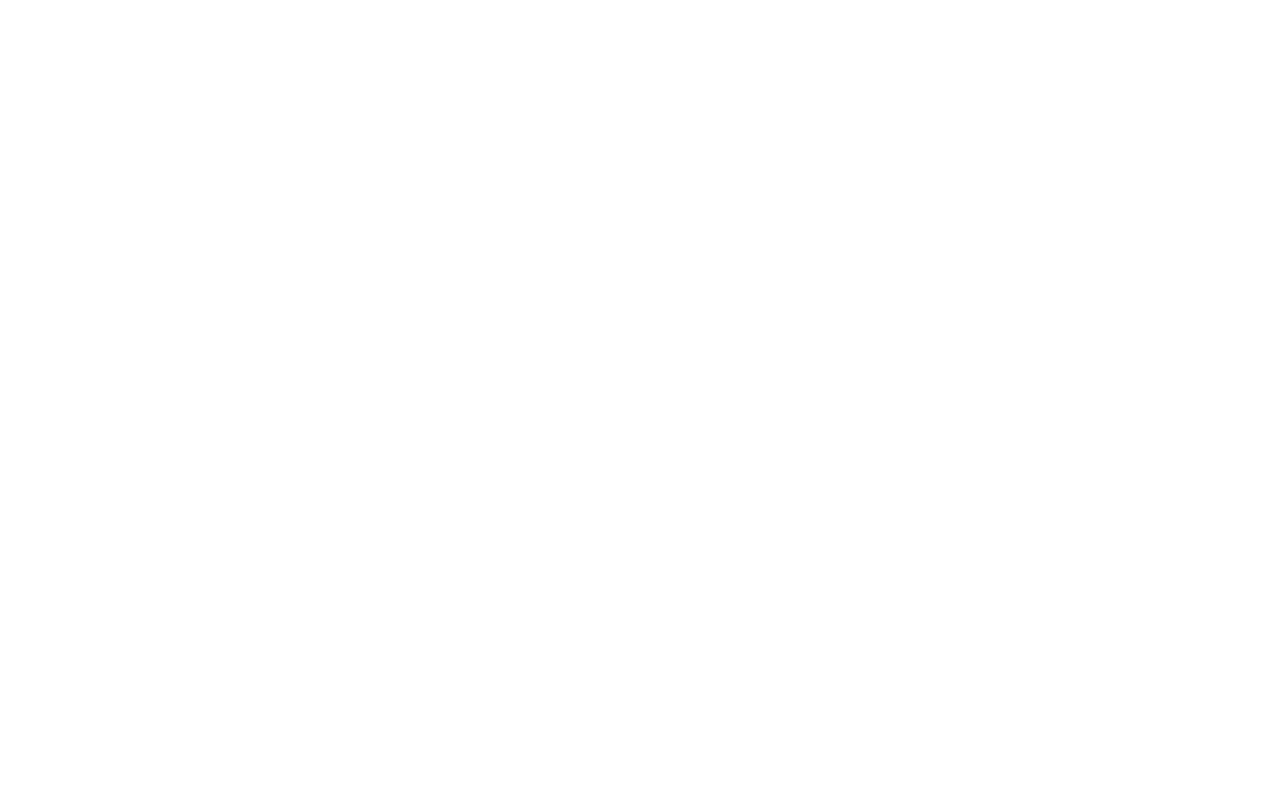
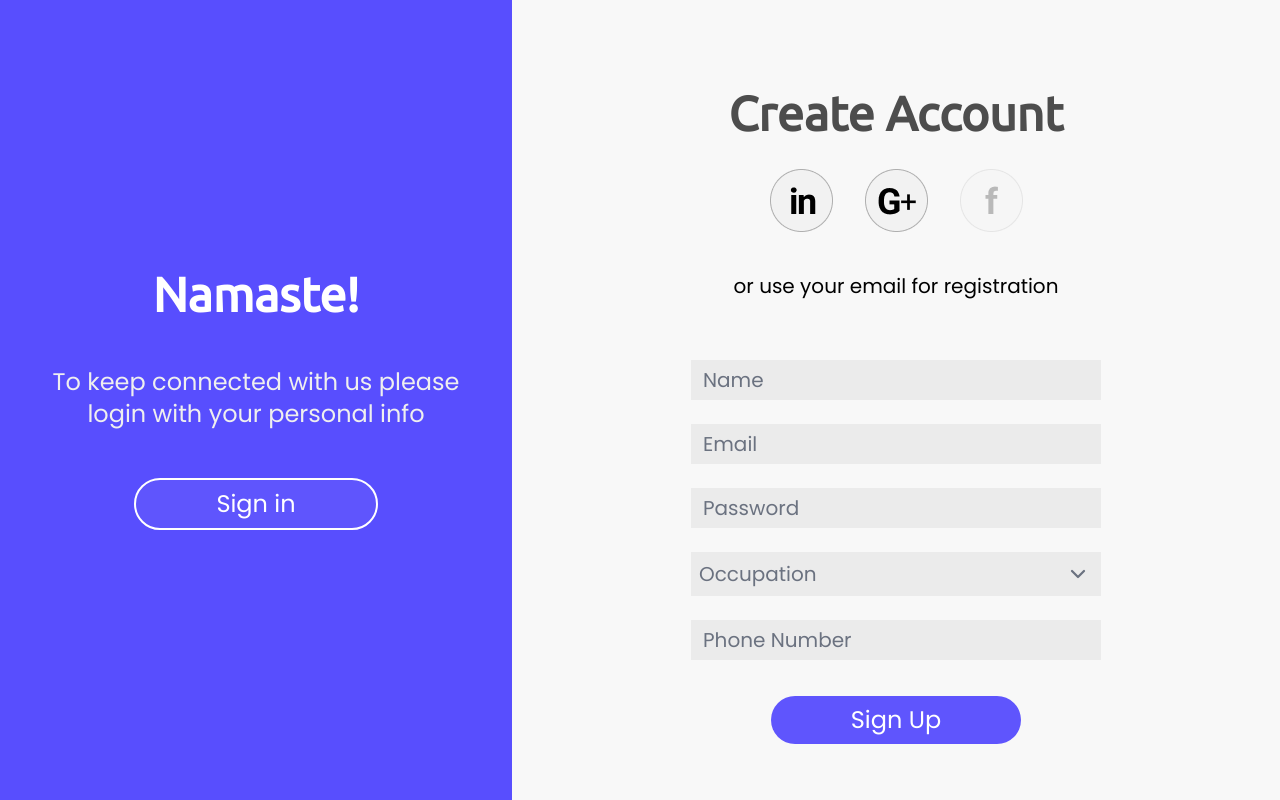
Before and after one commit to IVARA-Application/IV-WEB-FRONTEND-TEAM-MentorBABA, a React (Create React App) app in the folder client/: page /register in a window 1280 px wide. Built offline with nearby package versions, Linux system fonts and the light colour scheme.

Commit message:
:sparkles: Add sign up page

```diff
--- a/client/src/App.js
+++ b/client/src/App.js
@@ -1,6 +1,5 @@
 import HomeComp from "./Components/HomeRoute";
 import { BrowserRouter, Route, Switch } from "react-router-dom";
-import CreateAccount from "./Components/CreateAccount";
 import StartupNews from "./Components/StartupNews";
 import BabaBlogs from "./Components/BabaBlogs";
 import EntrepreneurNews from "./Components/EntrepreneurNews";
@@ -21,6 +20,7 @@
 import OyoInfo from "./Components/EntrepreneurNews/OyoInfo";
 import Cred from "./Components/EntrepreneurNews/Cred";
 import LoginPage from "./pages/loginPage";
+import RegisterPage from "./pages/registerPage";
 
 function App() {
   return (
@@ -39,8 +39,8 @@
           <Route exact path="/login">
             <LoginPage />
           </Route>
-          <Route exact path="/CreateAccount">
-            <CreateAccount />
+          <Route exact path="/register">
+            <RegisterPage />
           </Route>
           <Route exact path="/StartupNews">
             <StartupNews />
--- a/client/src/Components/signIn/signIn.jsx
+++ b/client/src/Components/signIn/signIn.jsx
@@ -103,7 +103,7 @@
         <p className="py-12 text-2xl text-center">
           Enter your personal details <br /> and start journey with us
         </p>
-        <Link Link to="/CreateAccount">
+        <Link Link to="/register">
           <button className="rounded-full py-2 px-20 border-2 border-white text-2xl ">
             Sign up
           </button>
--- /dev/null
+++ b/client/src/Components/signup/signUp.jsx
@@ -0,0 +1,124 @@
+import React, { useState } from "react";
+import axios from "axios";
+import fb from "../../img/facebook.png";
+import google from "../../img/google.png";
+import linkedin from "../../img/linkedin.png";
+import { Link } from "react-router-dom";
+
+export default function SignUp() {
+  const [disabled, setDisabled] = useState("");
+  const [message, setMessage] = useState("Sign Up");
+
+  async function handleRegisterSubmission(event) {
+    event.preventDefault();
+    setMessage("Please Wait");
+    setDisabled("true");
+    console.log("Sending...");
+    try {
+      const response = await axios.post(
+        "https://1qfcnu37he.execute-api.ap-south-1.amazonaws.com/latest/user/register",
+        {
+          name: document.getElementById("name-input").value,
+          email: document.getElementById("email-input").value,
+          password: document.getElementById("password-input").value,
+          occupation: document.getElementById("occupation-input").value,
+          phone: document.getElementById("phone-input").value,
+        },
+        {
+          validateStatus: function (status) {
+            return status >= 200 && status < 500;
+          },
+          headers: {
+            "Content-Type": "application/json",
+          },
+        }
+      );
+      if (!response.data.success) throw Error(response.data.message);
+      window.localStorage.setItem("token", response.data.token);
+      alert(
+        "You are signed up for. Welcome to MentorBaba! Please sign in to continue."
+      );
+      window.location.replace("/login");
+    } catch (error) {
+      console.error(error);
+      alert(error.message);
+    }
+  }
+
+  return (
+    <div className="flex flex-wrap createacc-container">
+      <div className="left-createacc w-full md:w-2/5 flex flex-col items-center justify-center">
+        <h1 className="text-5xl font-bold">Namaste!</h1>
+        <p className="py-12 text-2xl text-center">
+          To keep connected with us please <br /> login with your personal info
+        </p>
+        <Link to="/login">
+          <button className="rounded-full py-2 px-20 border-2 border-white text-2xl ">
+            Sign in
+          </button>
+        </Link>
+      </div>
+      <div className="right-createacc w-full md:w-3/5 flex flex-col items-center justify-center">
+        <h1 className="text-3xl md:text-5xl mt-12 font-bold pb-8">
+          Create Account
+        </h1>
+        <div className="signin-options flex space-x-4 lg:space-x-8">
+          <a href="https://vkrx5omg34.execute-api.ap-south-1.amazonaws.com/latest/login/linkedin">
+            <img className="object-contain" src={linkedin} alt="Linkedin" />
+          </a>
+          <a href="https://vkrx5omg34.execute-api.ap-south-1.amazonaws.com/latest/login/google">
+            <img className="object-contain" src={google} alt="Google" />
+          </a>
+          <img className="object-contain opacity-25" src={fb} alt="Facebook" />
+        </div>
+        <p className="py-10 text-xl">or use your email for registration</p>
+        <form className="py-2 flex flex-col px-4 md:px-0">
+          <input
+            className="my-3"
+            type="text"
+            placeholder="Name"
+            id="name-input"
+            required
+          />{" "}
+          <input
+            className="my-3"
+            type="email"
+            placeholder="Email"
+            id="email-input"
+            required
+          />
+          <input
+            type="password"
+            className="my-3"
+            placeholder="Password"
+            id="password-input"
+            required
+          />
+          <select
+            className="py-2 text-gray-500 text-xl border-none w-full my-3"
+            id="occupation-input"
+          >
+            <option defaultValue>Occupation</option>
+            <option value="teacher">Teacher</option>
+            <option value="student">Student</option>
+            <option value="entrepreneur">Entrepreneur</option>
+          </select>
+          <input
+            type="text"
+            className="my-3"
+            placeholder="Phone Number"
+            id="phone-input"
+            required
+          />
+        </form>
+        <button
+          className="rounded-full py-2 px-20 text-2xl my-4"
+          onClick={handleRegisterSubmission}
+          disabled={disabled}
+        >
+          {message}
+        </button>
+      </div>
+    </div>
+  );
+}
--- a/client/src/assets/main.css
+++ b/client/src/assets/main.css
@@ -206,7 +206,6 @@
   background-color: #ebebeb;
   width: 100%;
   padding: 0.5rem 0.75rem;
-  margin: 0.75rem 0rem;
   font-size: 1.25rem;
 }
 
--- /dev/null
+++ b/client/src/pages/registerPage.jsx
@@ -0,0 +1,10 @@
+import React from "react";
+import SignUp from "../Components/signup/signUp";
+
+export default function RegisterPage() {
+  return (
+    <>
+      <SignUp />
+    </>
+  );
+}
```
